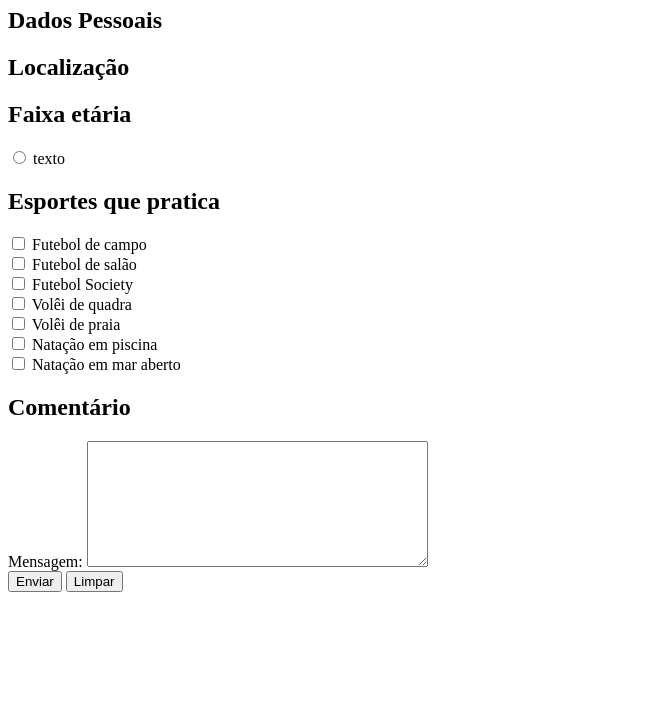
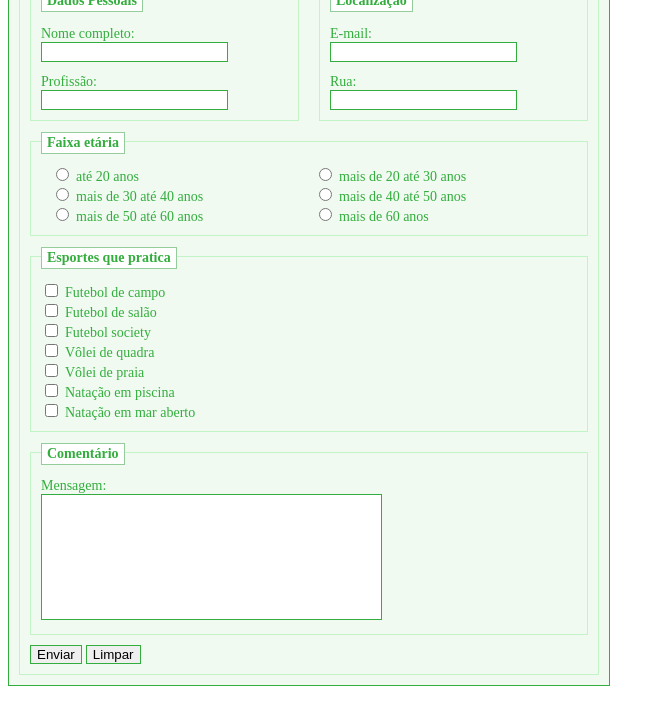
Before and after one commit to ruliancruz/web-development, a plain HTML site: page tables_and_forms/activity6/index.html in a window 1280 px wide. Shown: the part 73-800 px from the top of the page, without its empty margins (0-665 px from the left). Drawn offline with Linux system fonts and the light colour scheme.

Commit message:
finish form content and stylize it

```diff
--- a/tables_and_forms/activity6/index.html
+++ b/tables_and_forms/activity6/index.html
@@ -7,26 +7,76 @@
   <link rel="stylesheet" href="style.css">
 </head>
 <body>
-  <h1>Cadastro Geral</h1>
-  <form action="/submit" method="post">
+  <form action="/submit" method="post" class="border-dark-green bg-light-green w-600">
+    <section class="border-green m-1">
+      <h1 class="m-1">Cadastro Geral</h1>
+      <section class="grid-container p-1">
+        <section class="border-green p-1 me-1">
+          <h2>Dados Pessoais</h2>
+
           <section>
-      <h2>Dados Pessoais</h2>
+            <label for="full-name">Nome completo:</label><br>
+            <input type="text" id="full-name" name="full-name" class="border-dark-green">
+          </section>
+
+          <section class="mt-1">
+            <label for="profession">Profissão:</label><br>
+            <input type="text" id="profession" name="profession" class="border-dark-green">
+          </section>
+        </section>
+
+        <section class="border-green p-1 ms-1">
+          <h2>Localização</h2>
+
+          <section>
+            <label for="email">E-mail:</label><br>
+            <input type="text" id="email" name="email" class="border-dark-green">
+          </section>
+
+          <section class="mt-1">
+            <label for="street">Rua:</label><br>
+            <input type="text" id="street" name="street" class="border-dark-green">
+          </section>
+        </section>
+      </section>
+
+      <section class="border-green p-1 m-1">
+        <h2>Faixa etária</h2>
+
+        <section class="grid-container ms-1">
+          <section>
+            <input type="radio" name="age-range" id="0-20" value="0-20">
+            <label for="0-20">até 20 anos</label>
           </section>
 
           <section>
-      <h2>Localização</h2>
+            <input type="radio" name="age-range" id="20-30" value="20-30">
+            <label for="20-30">mais de 20 até 30 anos</label>
           </section>
 
           <section>
-      <h2>Faixa etária</h2>
+            <input type="radio" name="age-range" id="30-40" value="30-40">
+            <label for="30-40">mais de 30 até 40 anos</label>
+          </section>
 
           <section>
-        <input type="radio" id="text" name="profile" value="text">
-      <label for="text">texto</label>
+            <input type="radio" name="age-range" id="40-50" value="40-50">
+            <label for="40-50">mais de 40 até 50 anos</label>
+          </section>
+
+          <section>
+            <input type="radio" name="age-range" id="50-60" value="50-60">
+            <label for="50-60">mais de 50 até 60 anos</label>
+          </section>
+
+          <section>
+            <input type="radio" name="age-range" id="60+" value="60+">
+            <label for="60+">mais de 60 anos</label>
+          </section>
         </section>
       </section>
 
-    <section>
+      <section class="border-green p-1 m-1 mt-2">
         <h2>Esportes que pratica</h2>
 
         <section>
@@ -41,17 +91,17 @@
 
         <section>
           <input type="checkbox" name="sports" id="society-soccer" value="society-soccer">
-        <label for="society-soccer">Futebol Society</label>
+          <label for="society-soccer">Futebol society</label>
         </section>
 
         <section>
           <input type="checkbox" name="sports" id="indoor-volleyball" value="indoor-volleyball">
-        <label for="indoor-volleyball">Volêi de quadra</label>
+          <label for="indoor-volleyball">Vôlei de quadra</label>
         </section>
 
         <section>
           <input type="checkbox" name="sports" id="beach-volleyball" value="beach-volleyball">
-        <label for="beach-volleyball">Volêi de praia</label>
+          <label for="beach-volleyball">Vôlei de praia</label>
         </section>
 
         <section>
@@ -65,18 +115,19 @@
         </section>
       </section>
 
-    <section>
+      <section class="border-green p-1 m-1 mt-2">
         <h2>Comentário</h2>
 
         <section>
-        <label for="message">Mensagem:</label>
-        <textarea id="message" name="message" rows="8" cols="40"></textarea>
+          <label for="message">Mensagem:</label><br>
+          <textarea id="message" name="message" rows="8" cols="40" class="border-dark-green"></textarea>
         </section>
       </section>
 
-    <section>
-      <button>Enviar</button>
-      <button>Limpar</button>
+      <section class="p-1 pt-0 mt-0">
+        <button class="border-dark-green mt-0">Enviar</button>
+        <button class="border-dark-green mt-0">Limpar</button>
+      </section>
     </section>
   </form>
 </body>
--- a/tables_and_forms/activity6/style.css
+++ b/tables_and_forms/activity6/style.css
@@ -0,0 +1,77 @@
+label, input, h1, h2 {
+  font-size: 14px;
+  color: #33AD3D;
+}
+
+h1, h2 {
+  font-weight: bold;
+  color: #33AD3D;
+  border-style: solid;
+  border-color: #94CC9B;
+  border-width: 1px;
+  background-color: white;
+  padding: 2px 5px;
+  width: max-content;
+  margin-top: -20px;
+}
+
+textarea {
+  resize: none;
+}
+
+.grid-container {
+  display: grid;
+  grid-template-columns: 1fr 1fr;
+}
+
+.w-600 {
+  width: 600px;
+}
+
+.bg-light-green {
+  background-color: #F0FAF1;
+}
+
+.border-green {
+  border-color: #C2F4C8;
+  border-style: solid;
+  border-width: 1px;
+}
+
+.border-dark-green {
+  border-color: #33AD3D;
+  border-style: solid;
+  border-width: 1px;
+}
+
+.p-1 {
+  padding: 10px;
+}
+
+.pt-0 {
+  padding-top: 0px;
+}
+
+.m-1 {
+  margin: 10px;
+}
+
+.mt-0 {
+  margin-top: 0px;
+}
+
+.mt-1 {
+  margin-top: 10px;
+}
+
+.mt-2 {
+  margin-top: 20px;
+}
+
+.ms-1 {
+  margin-left: 10px;
+}
+
+.me-1 {
+  margin-right: 10px;
+}
```
Lines whose indentation alone changed are shown as unchanged.
